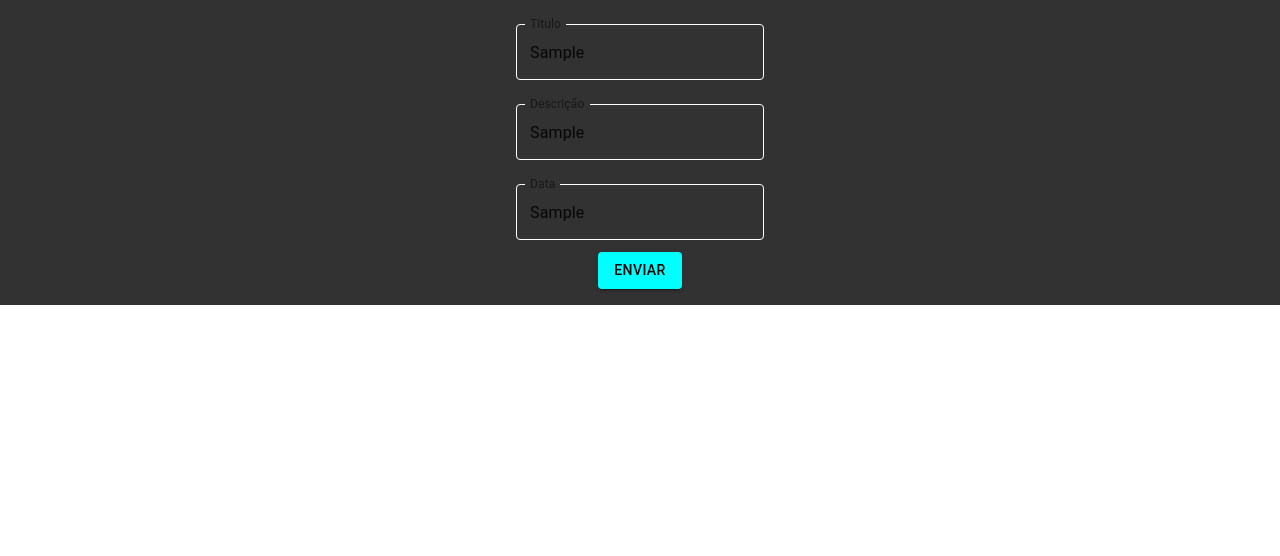
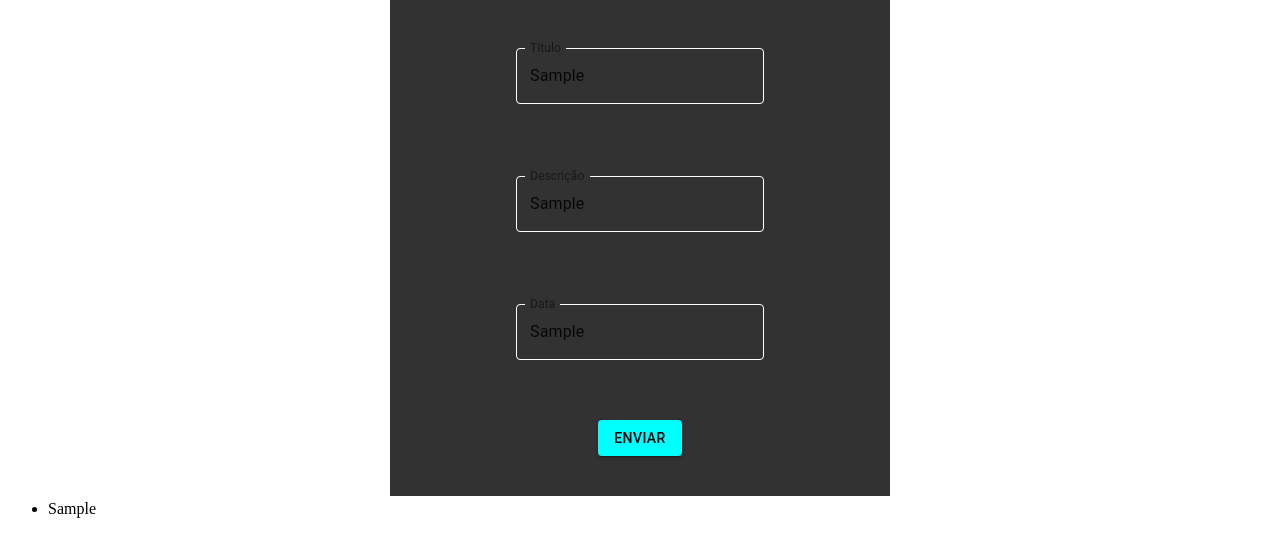
Before and after one commit to OthonBruck/HooksToDo, a React (Create React App) app: page / in a window 1280 px wide. Both pictures are taken after typing "Sample", "Sample", "Sample" into the empty fields and a click on the button "ENVIAR". Shown: the top 556 px of the page. Built offline with nearby package versions, Linux system fonts and the light colour scheme.

Commit message:
feat: Adicionando ToDo com useContext

```diff
--- a/package.json
+++ b/package.json
@@ -10,7 +10,9 @@
     "react": "^16.13.1",
     "react-dom": "^16.13.1",
     "react-hook-form": "^6.9.2",
-    "react-scripts": "3.4.3"
+    "react-redux": "^7.2.1",
+    "react-scripts": "3.4.3",
+    "redux": "^4.0.5"
   },
   "scripts": {
     "start": "react-scripts start",
--- a/src/App.js
+++ b/src/App.js
@@ -1,7 +1,16 @@
 import React from "react";
 import Formulario from "./components/Formulario";
+import Lista from "./components/Lista";
+import FormularioContextProvider from "./contexts/FormularioContext";
 
 function App() {
-  return <Formulario />;
+  return (
+    <div>
+      <FormularioContextProvider>
+        <Formulario />
+        <Lista />
+      </FormularioContextProvider>
+    </div>
+  );
 }
 export default App;
--- a/src/components/Formulario.js
+++ b/src/components/Formulario.js
@@ -1,8 +1,9 @@
 import { Button, TextField } from "@material-ui/core";
-import React, { useEffect, useState } from "react";
+import React, { useEffect } from "react";
 import { useForm, Controller } from "react-hook-form";
 import Grid from "@material-ui/core/Grid";
 import { makeStyles } from "@material-ui/core/styles";
+import { useFormularioContext } from "../contexts/FormularioContext";
 
 const useStyles = makeStyles((theme) => ({
   root: {
@@ -28,6 +29,8 @@ const useStyles = makeStyles((theme) => ({
     justifyContent: "center",
     alignItems: "center",
     padding: theme.spacing(2),
+    height: 500,
+    width: 500,
   },
   gridItem: {
     display: "flex",
@@ -38,26 +41,29 @@ const useStyles = makeStyles((theme) => ({
     backgroundColor: "#00FFFF",
     color: "black",
   },
+  formmm: {
+    display: "flex",
+    justifyContent: "center",
+    alignItems: "center",
+  },
 }));
 
 export default function Formulario() {
   const classes = useStyles();
+
+  const { adicionarToDo } = useFormularioContext();
+
+  const onSubmit = (data) => {
+    adicionarToDo(data);
+  };
+
   const { handleSubmit, control } = useForm();
 
-  const [toDos, setToDo] = useState([]);
-
-  const onSubmit = (dados) => {
-    const aux = [...toDos, dados];
-    setToDo(aux);
-  };
-
-  useEffect(() => {
-    console.log(toDos);
-  }, [toDos]);
+  useEffect(() => {}, []);
 
   return (
     <div className={classes.root}>
-      <form onSubmit={handleSubmit(onSubmit)}>
+      <form onSubmit={handleSubmit(onSubmit)} className={classes.formmm}>
         <Grid container spacing={3} className={classes.xD}>
           <Grid item className={classes.gridItem} xs={12}>
             <Controller
--- /dev/null
+++ b/src/components/Lista.js
@@ -0,0 +1,15 @@
+import React from "react";
+import { useFormularioContext } from "../contexts/FormularioContext";
+
+export default function Lista() {
+  const { listaToDo } = useFormularioContext();
+  return (
+    <div>
+      <ul>
+        {listaToDo.map((task, index) => (
+          <li key={index}>{task.titulo}</li>
+        ))}
+      </ul>
+    </div>
+  );
+}
--- /dev/null
+++ b/src/contexts/FormularioContext.js
@@ -0,0 +1,32 @@
+import React, { createContext, useContext, useState } from "react";
+
+export const FormularioContext = createContext();
+
+const initialState = {
+  listaToDo: [],
+};
+
+export default function FormularioContextProvider({ children }) {
+  const [toDos, setToDo] = useState(initialState);
+
+  function adicionarToDo(task) {
+    setToDo((prevState) => ({ listaToDo: [task, ...prevState.listaToDo] }));
+  }
+
+  console.log(toDos.listaToDo);
+
+  return (
+    <FormularioContext.Provider value={{ adicionarToDo, ...toDos }}>
+      {children}
+    </FormularioContext.Provider>
+  );
+}
+
+export function useFormularioContext() {
+  const { adicionarToDo, listaToDo } = useContext(FormularioContext);
+
+  return {
+    adicionarToDo,
+    listaToDo,
+  };
+}
```
Also changed, not shown: src/components/Tarefas.js (added, +10 -0 lines), 2 other files (tests, documents, lock files or other folders).
